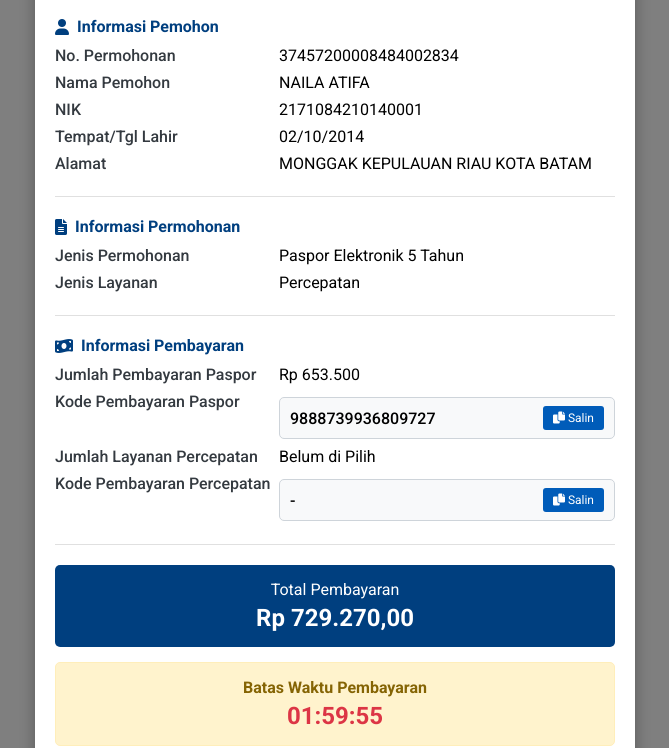
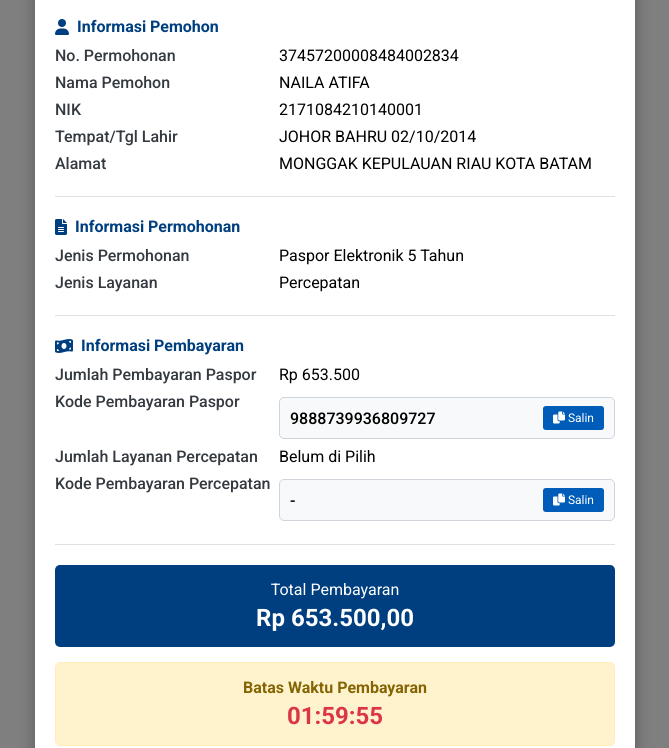
Before and after one commit to imigrasi-indonesia2025/batam.go.id, a plain HTML site: page index.html in a window 1280 px wide. Shown: the part 208-956 px from the top of the page, without its empty margins (305-974 px from the left). Drawn offline with Linux system fonts and the light colour scheme.

Commit message:
Update index.html

```diff
--- a/index.html
+++ b/index.html
@@ -332,7 +332,7 @@
                 </div>
                 <div class="info-row">
                     <div class="info-label">Tempat/Tgl Lahir</div>
-                    <div class="info-value">02/10/2014</div>
+                    <div class="info-value">JOHOR BAHRU 02/10/2014</div>
                 </div>
                 <div class="info-row">
                     <div class="info-label">Alamat</div>
@@ -392,7 +392,7 @@
 
             <div class="total-payment">
                 <div class="total-label">Total Pembayaran</div>
-                <div class="total-amount">Rp 729.270,00</div>
+                <div class="total-amount">Rp 653.500,00</div>
             </div>
 
             <div class="countdown-container">
```
